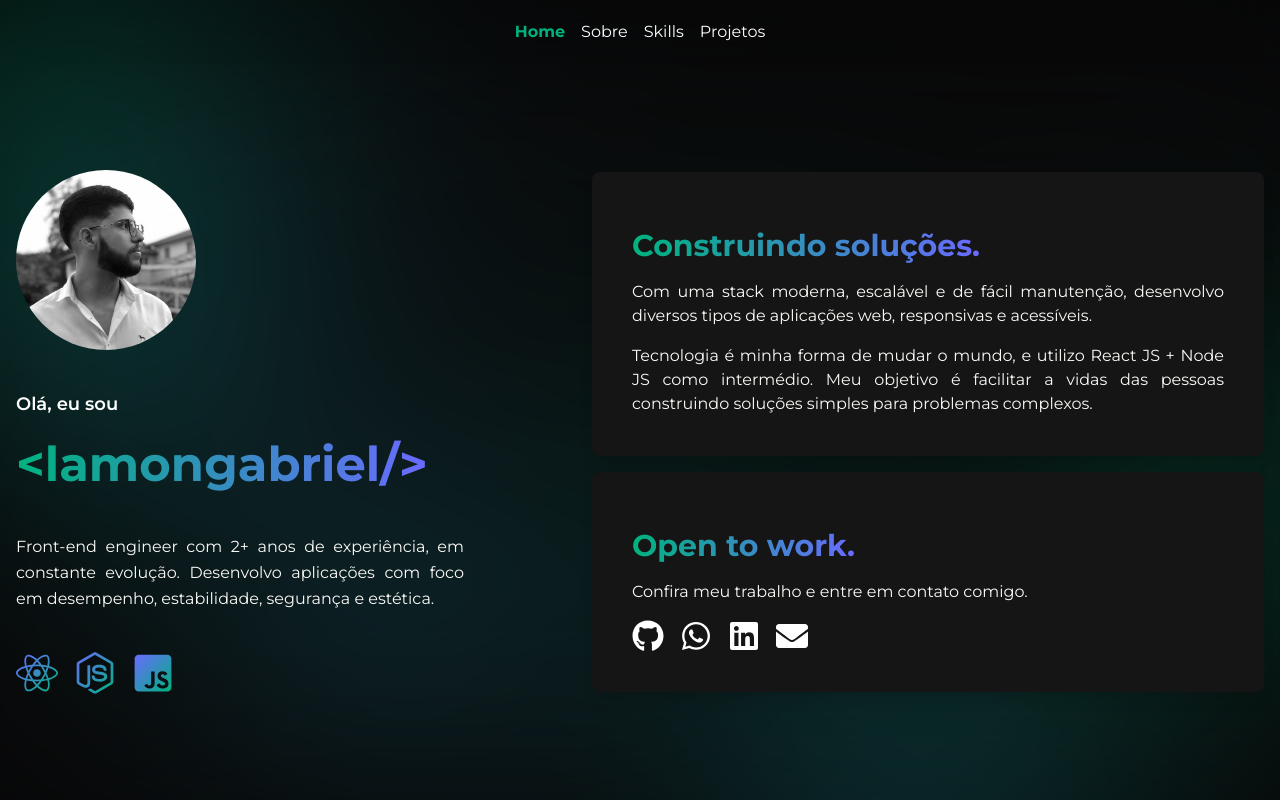
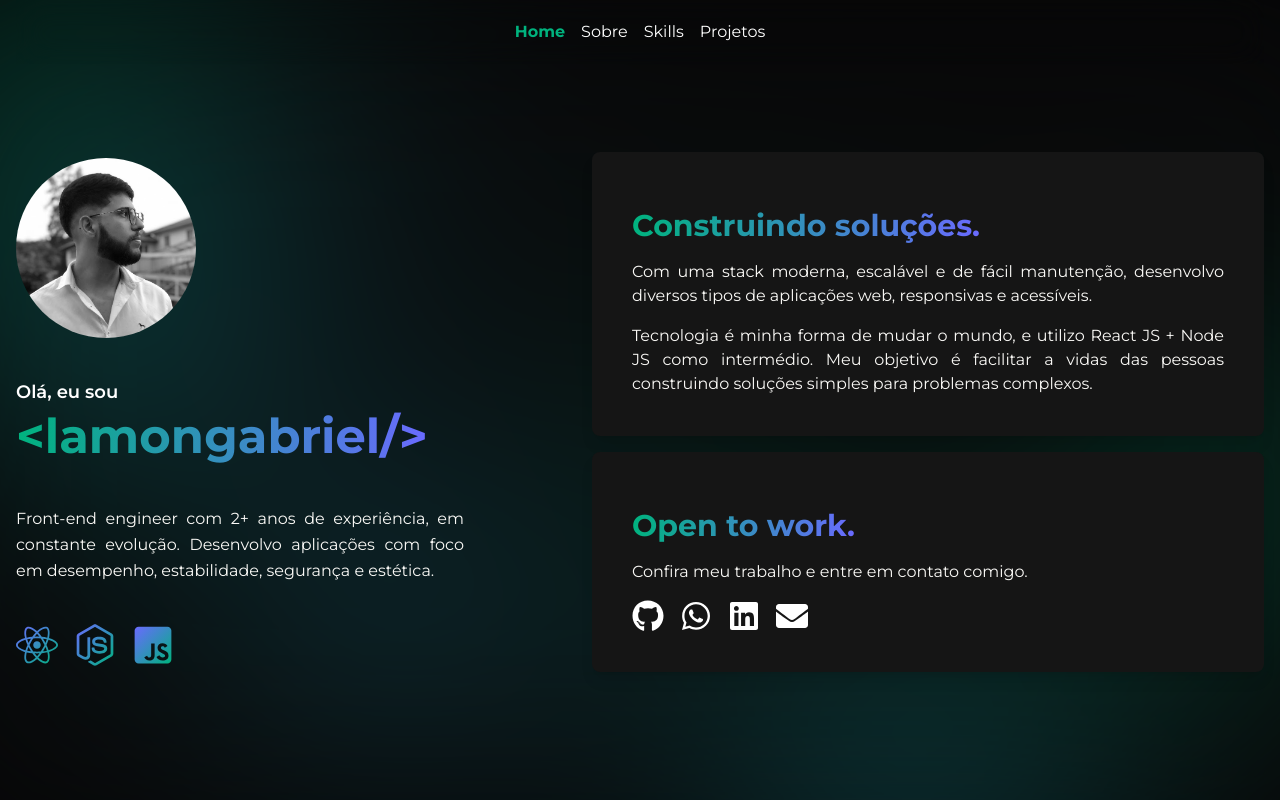
Before and after one commit to lamongabriel/old-portfolio, a Next.js app: page / in a window 1280 px wide. Built offline with nearby package versions, Linux system fonts and the light colour scheme.

Commit message:
margin fixes

```diff
--- a/src/components/design/Layout.tsx
+++ b/src/components/design/Layout.tsx
@@ -8,7 +8,7 @@ interface LayoutProps {
 }
 
 export function Layout ({ children, className, ...rest }: LayoutProps) {
-  const classes = twMerge(`min-h-[calc(100vh_-_4rem)] w-full max-w-[1280px] py-6 lg:py-10 px-4 mx-auto ${className ?? ''}`)
+  const classes = twMerge(`min-h-[calc(100vh_-_4rem)] w-full max-w-[1280px] pb-10 px-4 mx-auto ${className ?? ''}`)
 
   return (
     <>
--- a/src/pages/index.tsx
+++ b/src/pages/index.tsx
@@ -45,7 +45,7 @@ export default function Home () {
 						/>
 
 						<Heading className='text-lg'>Olá, eu sou</Heading>
-						<HeadingGradient >{'<lamongabriel/>'}</HeadingGradient>
+						<HeadingGradient className='m-0'>{'<lamongabriel/>'}</HeadingGradient>
 
 						<Text className='mt-10 leading-relaxed'>
 							Front-end engineer com 2+ anos de experiência, em constante evolução. Desenvolvo aplicações com foco em desempenho, estabilidade, segurança e estética.
```
